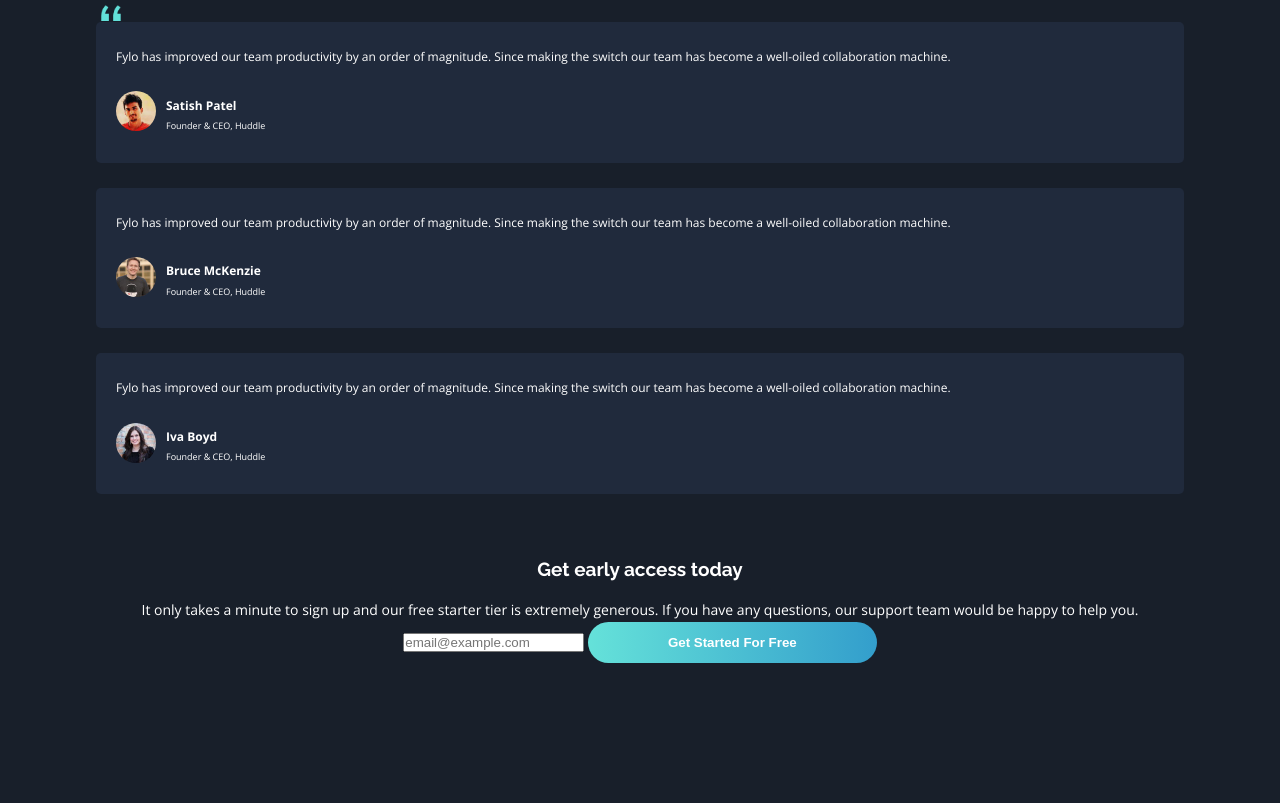
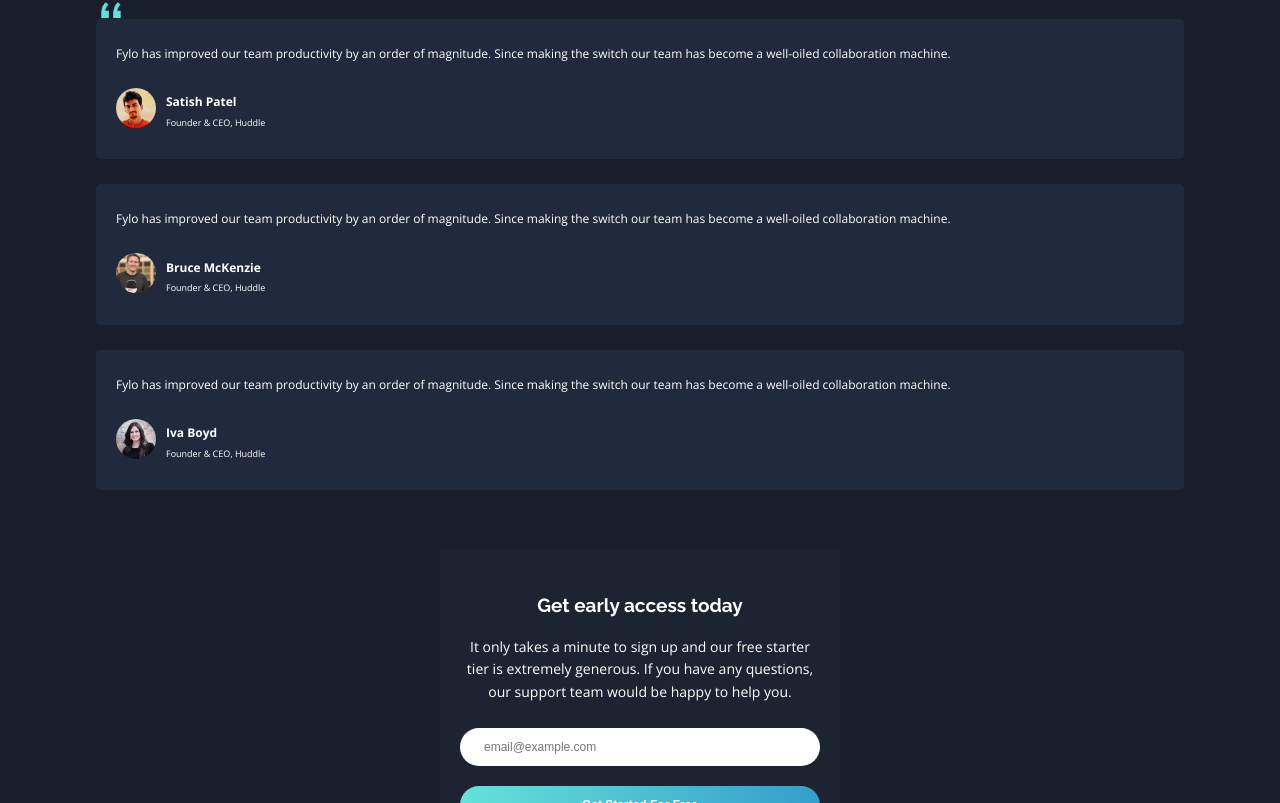
Before and after one commit to PolinaKerkenyakova/fylo-dark-theme-landing-page, a website: page index.html in a window 1280 px wide. Shown: the part 2749-3552 px from the top of the page. Before the commit the page ends 3472 px from the top, so only its background shows below. Drawn offline with nearby package versions, Linux system fonts and the light colour scheme.

Commit message:
Add sign-up section

```diff
--- a/index.html
+++ b/index.html
@@ -207,7 +207,7 @@
         </p>
 
         <form class="sign-up__form">
-          <input type="email" name="email" class="" placeholder="email@example.com" class="sign-up__input">
+          <input type="email" name="email" placeholder="email@example.com" class="sign-up__input">
           <button class="btn btn-primary"> Get Started For Free</button>
         </form>
       </section>
--- a/src/styles/sass/components/buttons.scss
+++ b/src/styles/sass/components/buttons.scss
@@ -2,6 +2,7 @@
   position: relative;
 
   &-primary {
+    font-size: var(--fs-small);
     background-image: linear-gradient(to right, var(--cyan), var(--blue));
     color: var(--white);
     border: none;
--- a/src/styles/sass/layout/_index.scss
+++ b/src/styles/sass/layout/_index.scss
@@ -1,4 +1,5 @@
 @forward 'header';
 @forward 'section-features';
 @forward 'section-productivity';
+@forward 'section-sign-up';
 @forward 'section-testimonials';
--- /dev/null
+++ b/src/styles/sass/layout/section-sign-up.scss
@@ -0,0 +1,19 @@
+.sign-up {
+  background-color: var(--dark-blue-1);
+  max-width: 40rem;
+  margin: auto;
+  padding: 2.5rem 2rem;
+
+  &__form {
+      display: flex;
+      flex-direction: column;
+  }
+
+  &__input {
+    padding: 1em 2em;
+    border-radius: 30rem;
+    font-size: var(--fs-small);
+    border: none;
+    margin: 2.5rem 0 2rem 0;
+  }
+}
```
Also changed, not shown: src/styles/css/style.css, 1 other file.
